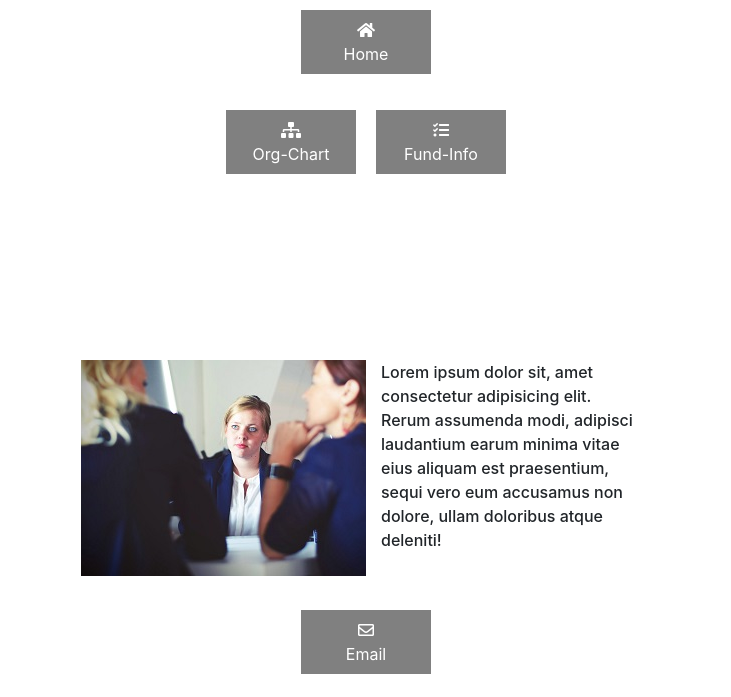
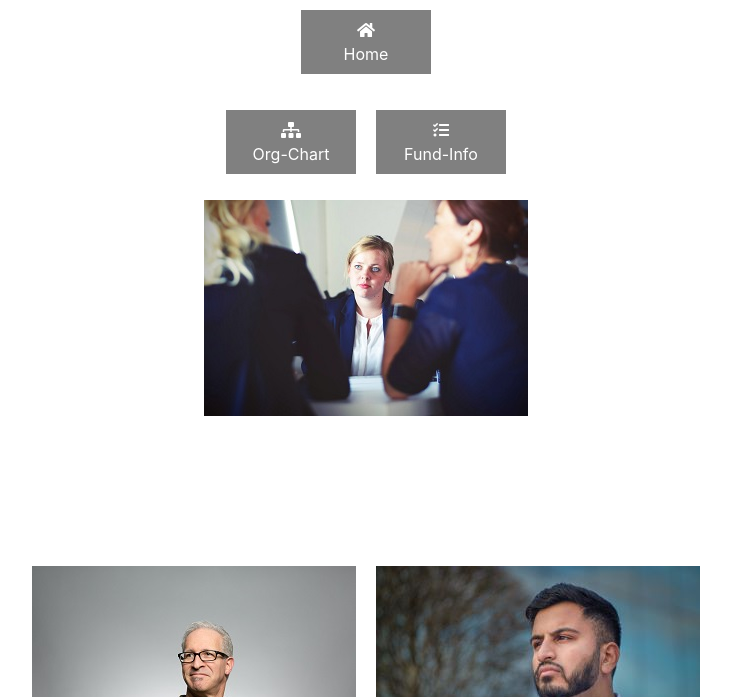
Before and after one commit to Code-Institute-Submissions/MS1-5, a plain HTML site: page org-chart.html in a window 1280 px wide. Shown: the top 697 px of the page, without its empty margins (274-1005 px from the left). Drawn offline with nearby package versions, Linux system fonts and the light colour scheme.

Commit message:
Re-wrote TL section

```diff
--- a/assets/css/style.css
+++ b/assets/css/style.css
@@ -118,3 +118,11 @@ text-align: center;
     text-align: center;
     padding: 0;
 }
+
+
+.smspacing{
+
+margin-bottom: 150px;
+margin-right: 10px;
+margin-left: 10px;
+}
--- a/org-chart.html
+++ b/org-chart.html
@@ -44,65 +44,51 @@
     </header>
 
     <!-----------------------------------------Manager--------------------------------------------->
-    <!-----------------------------------------Row1--------------------------------------------->
-    <div class="container org">
-      <div class="row">
-        <div class="col-3"></div>
-        <div class="col-6 col-md-3 manager"></div>
-        <div class="col-3 d-none d-sm-block d-md-none"></div>
-        <div class="col-md-3 d-sm-none d-md-block">
-          Lorem ipsum dolor sit, amet consectetur adipisicing elit. Rerum
-          assumenda modi, adipisci laudantium earum minima vitae eius aliquam
-          est praesentium, sequi vero eum accusamus non dolore, ullam doloribus
-          atque deleniti!
-        </div>
-      </div>
 
-      <!-----------------------------------------Row2--------------------------------------------->
-      <div class="container d-none d-sm-block d-md-none">
-        <div class="row">
-          <div class="col-3"></div>
-          <div class="col-6">
-            Lorem ipsum dolor sit amet consectetur adipisicing elit. Totam
-            placeat, doloremque quod modi, error consequatur fugiat pariatur
-            ullam nobis sit nesciunt ad fuga praesentium voluptate blanditiis
-            temporibus suscipit reprehenderit corrupti.
-          </div>
-          <div class="col-3"></div>
-        </div>
-      </div>
-      <!-----------------------------------------TemporayRow--------------------------------------------->
-      <hr class="bg-primary d-block d-md-none" />
-    </div>
-    <!-----------------------------------------Team Leaders--------------------------------------------->
-    <!-----------------------------------------TL1Mobile--------------------------------------------->
-    <div class="container d-block d-md-none">
-      <div class="row justify-content-center">
-        <div class="col-9 manager2"></div>
-        <div class="col-9">
-          Lorem ipsum, dolor sit amet consectetur adipisicing elit.
-          Necessitatibus minus quasi illum consequuntur soluta consequatur non
-          autem voluptates deserunt adipisci odio neque, cupiditate nemo aliquid
-          repudiandae vitae est ea eveniet.
+    <div class="container">
+      <div class="row justify-content-center smspacing">
+        <div>
+          <img
+            src="../assets/images/tim.jpg"
+            class="img-fluid"
+            alt="Responsive image"
+          />
         </div>
       </div>
     </div>
-    <hr class="bg-primary d-block d-md-none" />
 
-<!-----------------------------------------TL2Mobile--------------------------------------------->
-<div class="container d-block d-md-none">
+    <!-----------------------------------------TeamLeaders--------------------------------------------->
+    <div class="container-sm">
       <div class="row justify-content-center">
-        <div class="col-9 manager3"></div>
-        <div class="col-9">
-          Lorem ipsum, dolor sit amet consectetur adipisicing elit.
-          Necessitatibus minus quasi illum consequuntur soluta consequatur non
-          autem voluptates deserunt adipisci odio neque, cupiditate nemo aliquid
-          repudiandae vitae est ea eveniet.
+        <div class="smspacing">
+          <img
+            src="../assets/images/foto.jpg"
+            class="img-fluid"
+            alt="Responsive image"
+          />
+        </div>
+
+        <div class="smspacing">
+          <img
+            src="../assets/images/viktor.jpg"
+            class="img-fluid"
+            alt="Responsive image"
+          />
         </div>
       </div>
     </div>
-    <hr class="bg-primary d-block d-md-none" />
+    <!-----------------------------------------TeamLeadersCombined--------------------------------------------->
 
+    <!-----------------------------------------TeamLeadersRnd--------------------------------------------->
+
+    <!-----------------------------------------Team Leaders--------------------------------------------->
+    <!-----------------------------------------TL1Mobile--------------------------------------------->
+
+    <!-----------------------------------------TL2Mobile--------------------------------------------->
+
+    <!-----------------------------------------TLMobileEnd--------------------------------------------->
+
+    <!-----------------------------------------TLMidScreen--------------------------------------------->
 
     <!-----------------------------------------EndRows--------------------------------------------->
     <footer>
```
